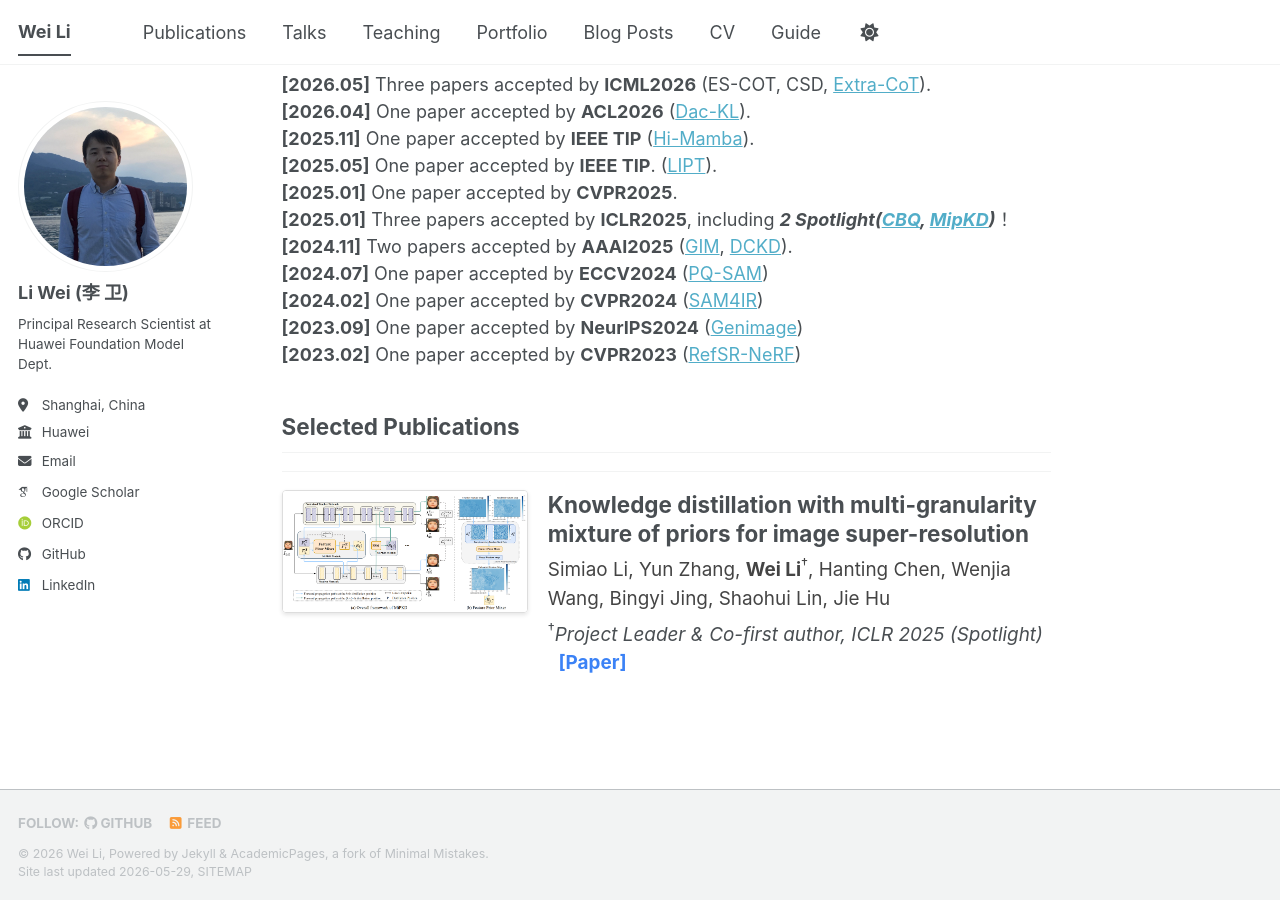
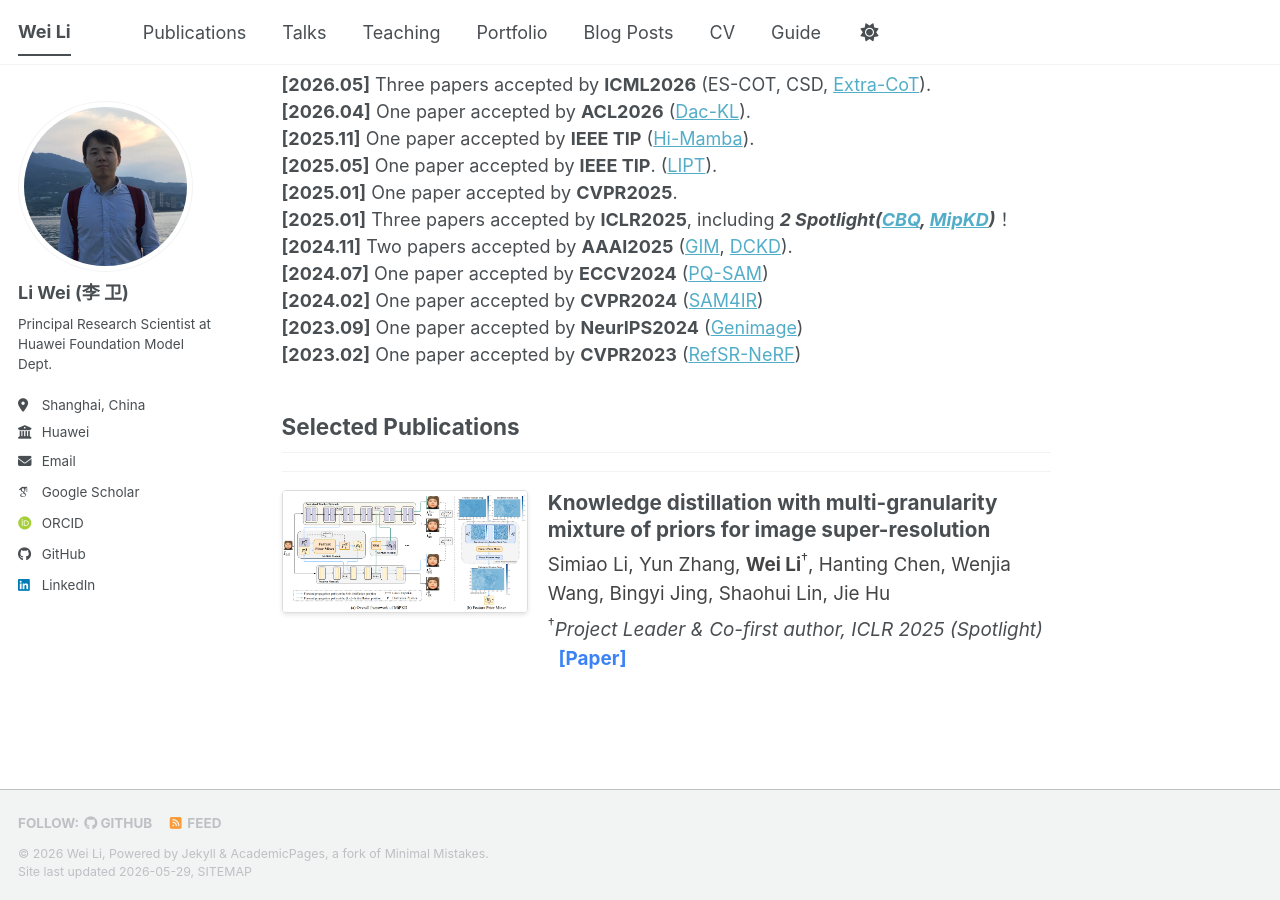
Before and after one commit to WeiLi-THU/WeiLi-THU.github.io, a Jekyll site: the page built from _pages/about.md, in a window 1280 px wide and 900 px high, scrolled down 728 px. Built offline with Jekyll 4.4.1, drawn with Linux system fonts in a browser that asks for light colours; some web fonts are replaced; a script bundle is joined from its source files by our own code; library files that are not in the unit come from our copies.

Commit message:
Update about.md

```diff
--- a/_pages/about.md
+++ b/_pages/about.md
@@ -42,7 +42,7 @@ Driven by a passion for bridging cutting-edge algorithms with strict hardware co
   </div>
   <!-- 右侧文字区域 -->
   <div style="flex: 1;">
-    <h3 style="margin-top: 0; margin-bottom: 8px; font-size: 1.25em; line-height: 1.3;">
+    <h3 style="margin-top: 0; margin-bottom: 8px; font-size: 1.15em; line-height: 1.3;">
       <strong>Knowledge distillation with multi-granularity mixture of priors for image super-resolution</strong>
     </h3>
     <p style="margin: 0; font-size: 1.05em; color: #444;">
```
